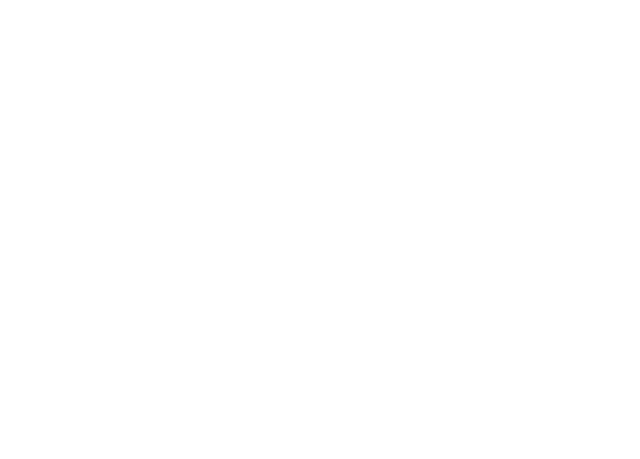
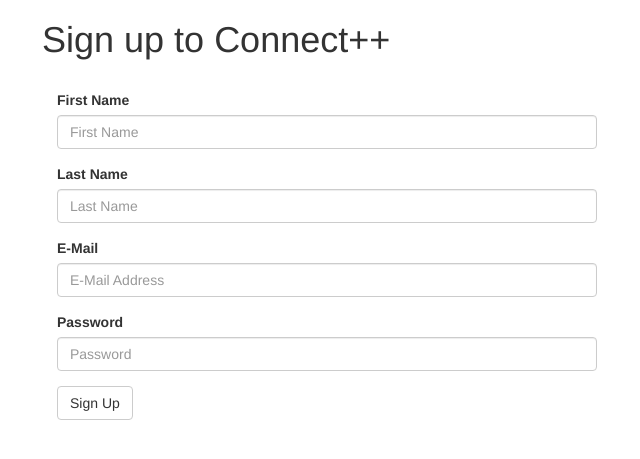
Before and after one commit to franziskagoltz/connect-, a Flask app: page /sign-up in a window 1280 px wide. Before the commit the part shown is empty. Shown: the top 459 px of the page, without its empty margins (28-668 px from the left). Run offline with Flask 2, Linux system fonts and the light colour scheme; some libraries are stand-ins or nearby versions.

Commit message:
signup form for new user

```diff
--- a/templates/sign_up.html
+++ b/templates/sign_up.html
@@ -2,5 +2,31 @@
 
 {% block content %}
 
+<div class="container">
+  <h1>Sign up to Connect++</h1>
+  <br>
+  <form class="col-xs-12 col-md-6" action="/signed-up" method="POST">
+    <div class="form-group">
+      <label for="first_name">First Name</label>
+      <input type="text" class="form-control" id="first_name" name="first_name" placeholder="First Name">
+    </div>
+    <div class="form-group">
+      <label for="last_name">Last Name</label>
+      <input type="text" class="form-control" id="last_name" name="last_name" placeholder="Last Name">
+    </div>
+    <div class="form-group">
+      <label for="email">E-Mail</label>
+      <input type="text" class="form-control" id="email" name="email" placeholder="E-Mail Address">
+    </div>
+    <div class="form-group">
+      <label for="password">Password</label>
+      <input type="password" class="form-control" id="password" name="password" placeholder="Password">
+    </div>
+
+    <button type="submit" class="btn btn-default">Sign Up</button>
+
+  </form>
+
+</div>
 
 {% endblock %}
```
